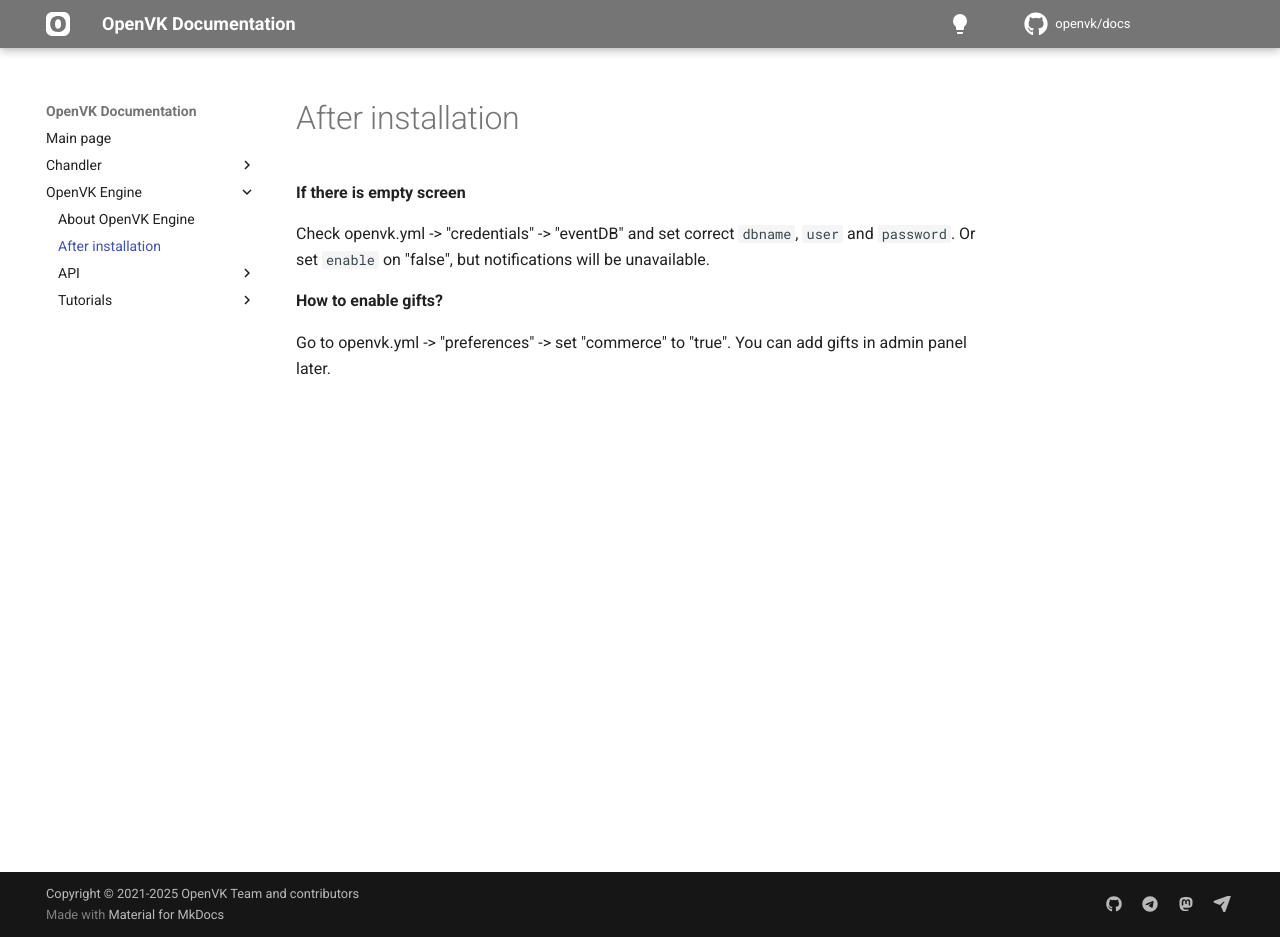
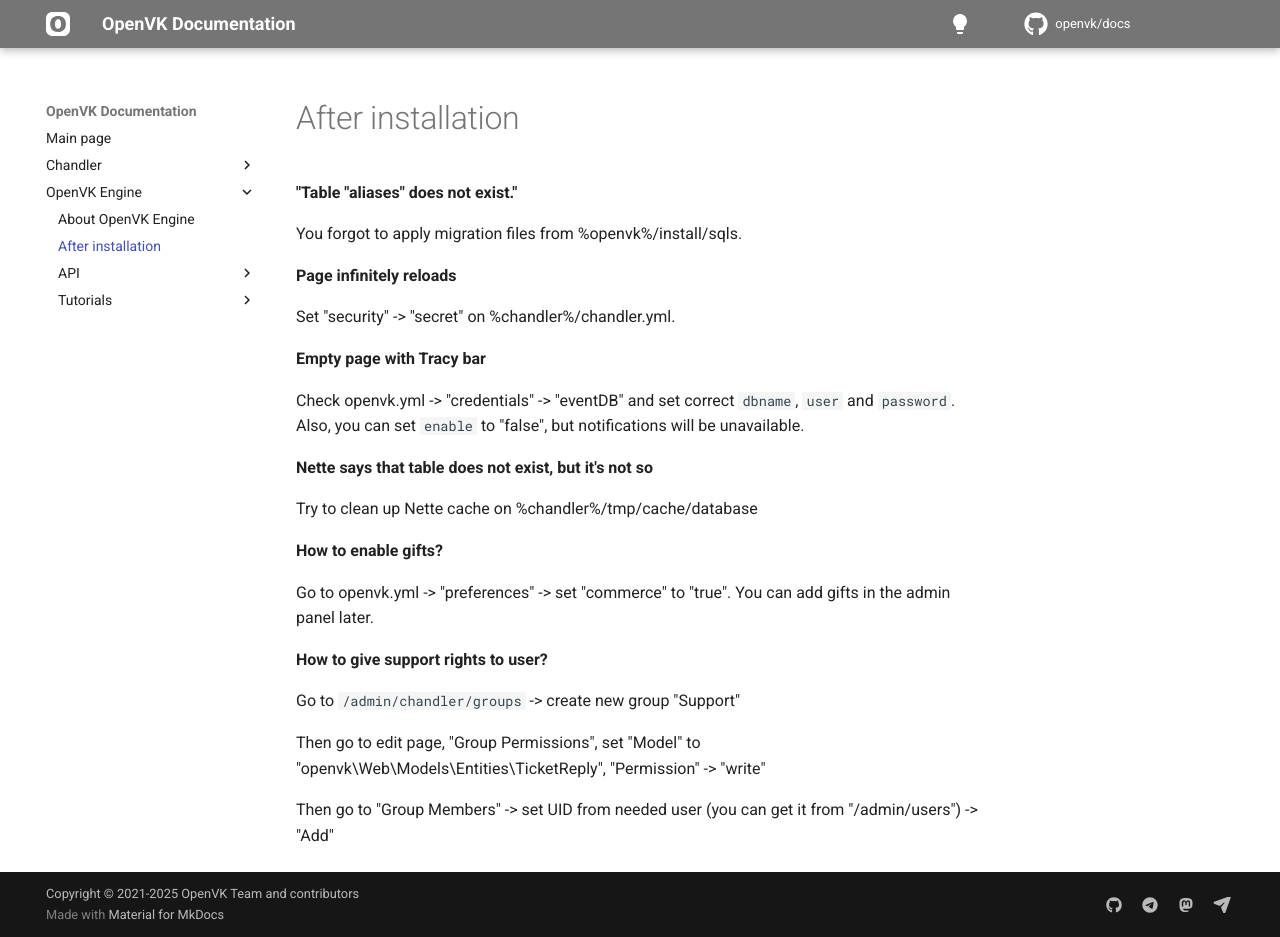
Before and after one commit to OpenVK/docs, an MkDocs documentation site: the page built from docs/openvk_engine/afterinstall.md, in a window 1280 px wide and 937 px high. Built offline with MkDocs 1.6.1 and Material for MkDocs 9.7.7, drawn with Linux system fonts in a browser that asks for light colours; comment, search, counter and statistics services are not loaded.

Commit message:
afterinstall: add more possible problems

```diff
--- a/docs/openvk_engine/afterinstall.md
+++ b/docs/openvk_engine/afterinstall.md
@@ -1,17 +1,29 @@
 # After installation
 
-**If there is empty screen**
+**"Table "aliases" does not exist."**
 
-Check openvk.yml -> "credentials" -> "eventDB" and set correct `dbname`, `user` and `password`. Or set `enable` on "false", but notifications will be unavailable.
+You forgot to apply migration files from %openvk%/install/sqls. <!--To not import all files separately, you may merge them into one file. On Windows: copy *.sql all.sql On UNIX: cat *.sql > .all.sql-->
+
+**Page infinitely reloads**
+
+Set "security" -> "secret" on %chandler%/chandler.yml.
+
+**Empty page with Tracy bar**
+
+Check openvk.yml -> "credentials" -> "eventDB" and set correct `dbname`, `user` and `password`. Also, you can set `enable` to "false", but notifications will be unavailable.
+
+**Nette says that table does not exist, but it's not so**
+
+Try to clean up Nette cache on %chandler%/tmp/cache/database
 
 **How to enable gifts?**
 
-Go to openvk.yml -> "preferences" -> set "commerce" to "true". You can add gifts in admin panel later.
+Go to openvk.yml -> "preferences" -> set "commerce" to "true". You can add gifts in the admin panel later.
 
-<!--**How to give support rights to user?**
+**How to give support rights to user?** <!--This functionality is broken, but let's pretend it works-->
 
 Go to `/admin/chandler/groups` -> create new group "Support"
 
 Then go to edit page, "Group Permissions", set "Model" to "openvk\Web\Models\Entities\TicketReply", "Permission" -> "write"
 
-Then go to "Group Members" -> set UID from needed user (you can get it from "/admin/users") -> "Add"-->
+Then go to "Group Members" -> set UID from needed user (you can get it from "/admin/users") -> "Add"
```
